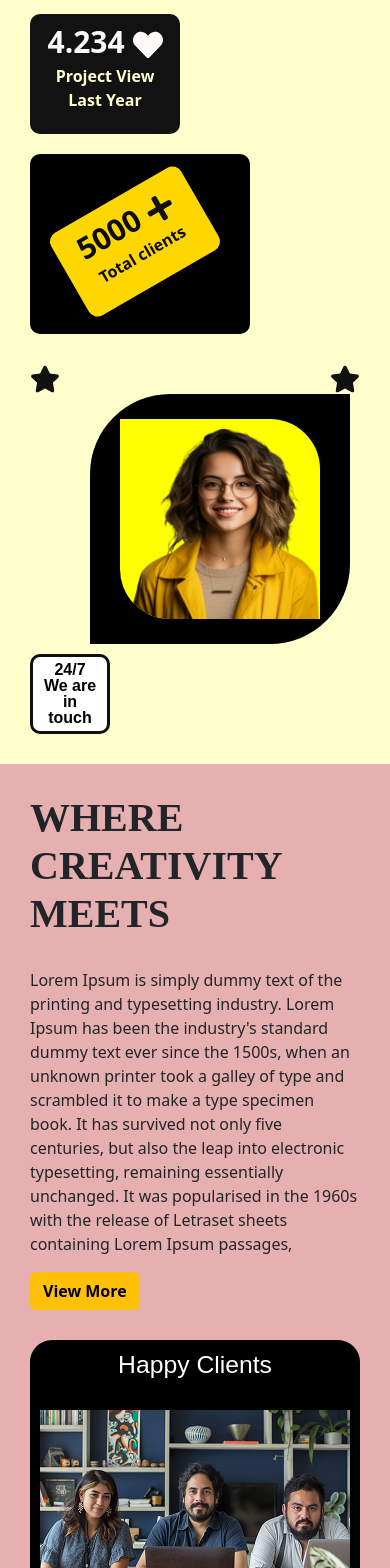
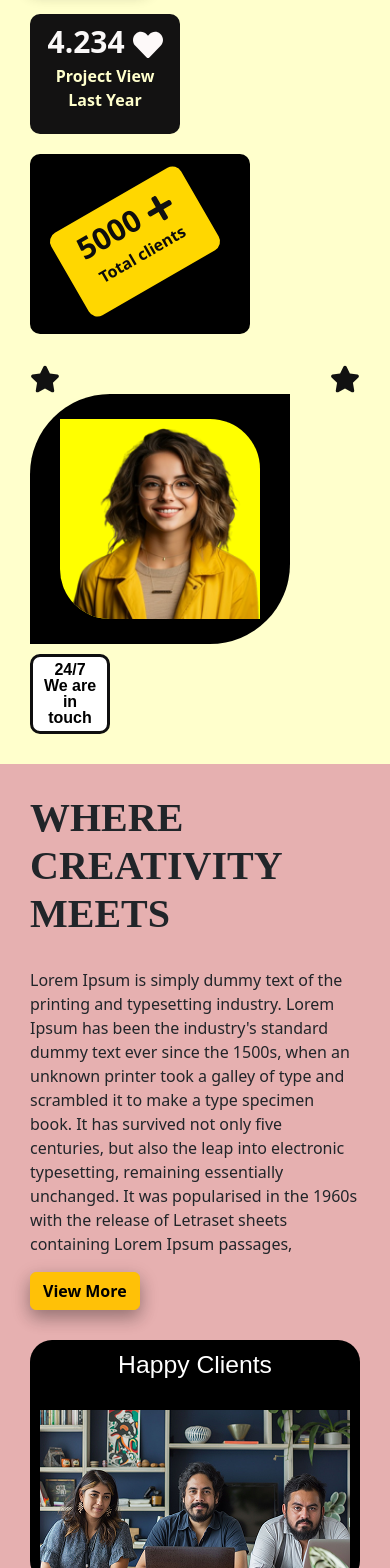
Before and after one commit to BeLaughter/Cworld, a React (Vite) app: page / in a window 390 px wide. Shown: the part 432-2000 px from the top of the page. Built offline with nearby package versions, Linux system fonts and the light colour scheme.

Commit message:
Fixed image import issue

```diff
--- a/src/App.css
+++ b/src/App.css
@@ -70,3 +70,6 @@
   display: flex;
   justify-content: space-between;
 }
+.btn {
+  box-shadow: 0 8px 16px 0 rgba(0, 0, 0, 0.2), 0 6px 20px 0 rgba(0, 0, 0, 0.19);
+}
--- a/src/Components/Client.css
+++ b/src/Components/Client.css
@@ -9,6 +9,7 @@
     height: auto;
     padding: 30px;
     margin-bottom: 20px;
+    margin-top: 20px;
   }
   .ccard2 {
     width: 100%;
--- a/src/Components/Client.jsx
+++ b/src/Components/Client.jsx
@@ -19,10 +19,10 @@
           </p>
         </div>
         <div className="flex-item2">
-          <a className="btn">
+          <a className="">
             <FaArrowLeft className="icon blk" />
           </a>
-          <a className="btn">
+          <a className="">
             <FaArrowRight className="icon blk" />
           </a>
         </div>
--- a/src/Components/Header.css
+++ b/src/Components/Header.css
@@ -5,6 +5,7 @@
     width: 260px;
     height: 250px;
     padding-left: 30px;
+    padding-right: 30px;
     padding-top: 25px;
     top: 320px;
     left: 868px;
@@ -34,7 +35,6 @@
     padding: 30px;
   }
   .one {
-    padding-left: 60px;
     margin-bottom: 10px;
   }
   .view {
--- a/src/Components/Life.css
+++ b/src/Components/Life.css
@@ -6,20 +6,20 @@
   }
   .btn-life {
     margin-top: 20px;
-    margin-left: 180px;
   }
   .lcard {
     width: 100%;
     height: 280px;
     border: 3px solid black;
     border-radius: 20px;
-    margin: 10px;
     padding: 20px;
+    margin-bottom: 30px;
   }
   .cardh1 {
     font-size: 25px;
     font-weight: bold;
     margin-bottom: 20px;
+    margin-top: 10px;
   }
 }
 
--- a/src/Components/Meet.css
+++ b/src/Components/Meet.css
@@ -7,7 +7,7 @@
   .box {
     background-color: black;
     width: 100%;
-    height: 271px;
+    height: auto;
     top: 1107px;
     left: 828px;
     border-radius: 22px;
@@ -15,6 +15,9 @@
     padding-top: 15px;
     padding: 10px;
     margin-bottom: 10px;
+  }
+  .img-blk {
+    width: 100%;
   }
 }
 
--- a/src/Components/Mind.jsx
+++ b/src/Components/Mind.jsx
@@ -21,10 +21,10 @@
           </p>
         </div>
         <div className="flex-item2">
-          <a className="btn">
+          <a className="">
             <FaArrowLeft className="icon blk" />
           </a>
-          <a className="btn">
+          <a className="">
             <FaArrowRight className="icon blk" />
           </a>
         </div>
```
